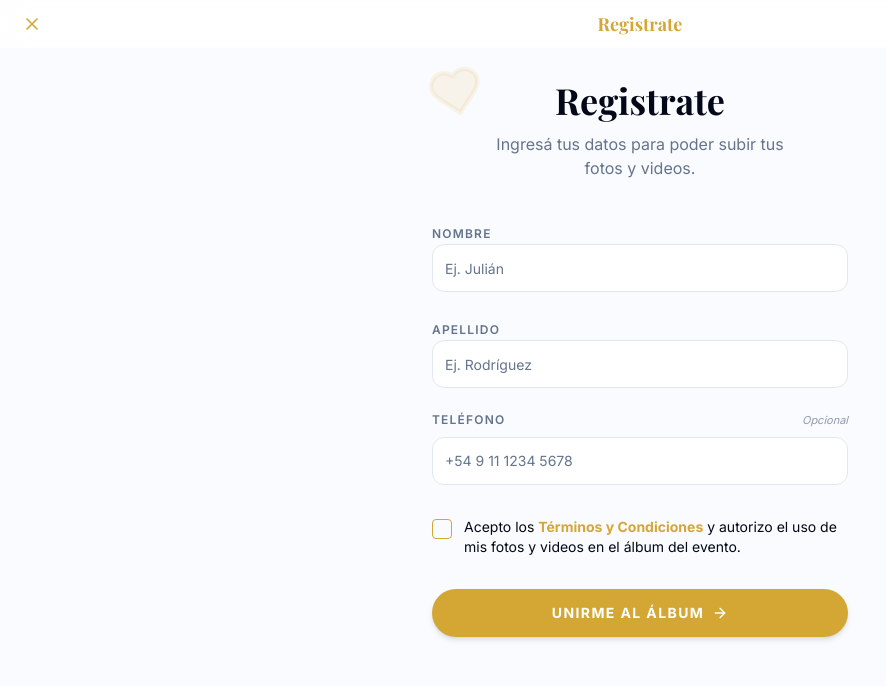
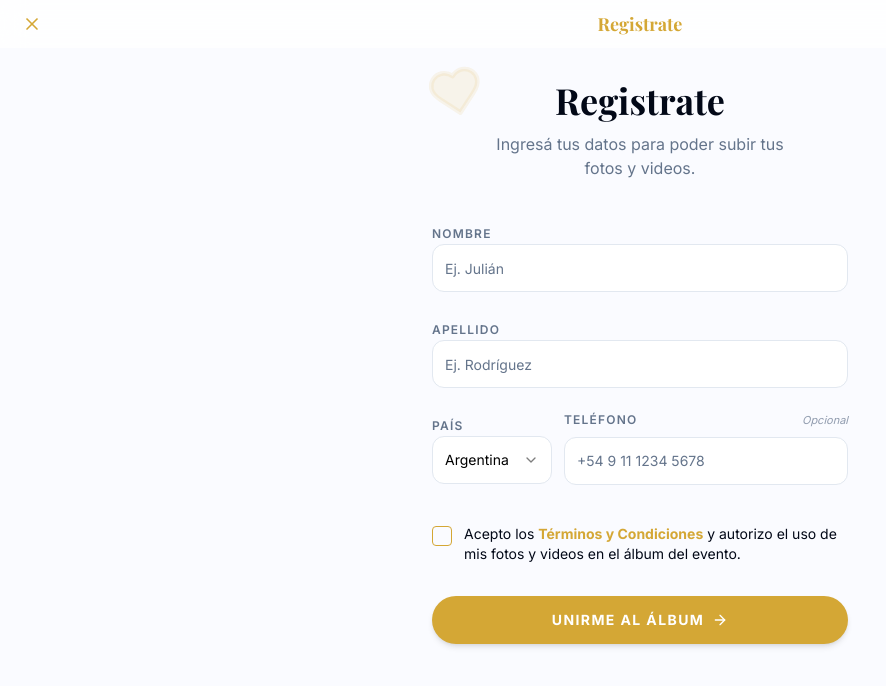
Before and after one commit to PiaAchigar/album, a Next.js app in the folder apps/web/: page /e/1/registro in a window 1280 px wide. Shown: the top 686 px of the page, without its empty margins (0-886 px from the left). Built offline with nearby package versions, Linux system fonts and the light colour scheme; a web font is replaced by a local one.

Commit message:
telefono para 3 pasises

```diff
--- a/apps/web/src/app/e/[slug]/registro/page.tsx
+++ b/apps/web/src/app/e/[slug]/registro/page.tsx
@@ -11,6 +11,13 @@ import { Button } from '@/components/ui/button'
 import { Input } from '@/components/ui/input'
 import { Checkbox } from '@/components/ui/checkbox'
 import {
+  Select,
+  SelectContent,
+  SelectItem,
+  SelectTrigger,
+  SelectValue,
+} from '@/components/ui/select'
+import {
   Form,
   FormControl,
   FormField,
@@ -19,9 +26,16 @@ import {
   FormMessage,
 } from '@/components/ui/form'
 
+const PAISES = [
+  { value: 'UY', label: 'Uruguay', placeholder: '+598 99 123 456' },
+  { value: 'AR', label: 'Argentina', placeholder: '+54 9 11 1234 5678' },
+  { value: 'PY', label: 'Paraguay', placeholder: '+595 981 123 456' },
+] as const
+
 const schema = z.object({
   nombre: z.string().min(1, 'El nombre es obligatorio').max(100),
   apellido: z.string().min(1, 'El apellido es obligatorio').max(100),
+  pais: z.enum(['UY', 'AR', 'PY']),
   telefono: z.string().max(30).optional().or(z.literal('')),
   acepto_terminos: z.literal(true, {
     errorMap: () => ({ message: 'Tenés que aceptar los Términos y Condiciones para continuar' }),
@@ -44,10 +58,15 @@ export default function RegistroPage({ params }: Props) {
     defaultValues: {
       nombre: '',
       apellido: '',
+      pais: 'AR',
       telefono: '',
       acepto_terminos: undefined as unknown as true,
     },
   })
+
+  const paisSeleccionado = form.watch('pais')
+  const placeholderTelefono =
+    PAISES.find((p) => p.value === paisSeleccionado)?.placeholder ?? PAISES[1].placeholder
 
   async function onSubmit(values: FormValues) {
     setServerError(null)
@@ -179,11 +198,39 @@ export default function RegistroPage({ params }: Props) {
               )}
             />
 
+            <div className="flex gap-3">
+              <FormField
+                control={form.control}
+                name="pais"
+                render={({ field }) => (
+                  <FormItem className="w-[7.5rem] shrink-0">
+                    <FormLabel className="text-xs font-semibold uppercase tracking-widest text-muted-foreground">
+                      País
+                    </FormLabel>
+                    <Select onValueChange={field.onChange} value={field.value}>
+                      <FormControl>
+                        <SelectTrigger className="h-12 rounded-xl">
+                          <SelectValue />
+                        </SelectTrigger>
+                      </FormControl>
+                      <SelectContent>
+                        {PAISES.map((pais) => (
+                          <SelectItem key={pais.value} value={pais.value}>
+                            {pais.label}
+                          </SelectItem>
+                        ))}
+                      </SelectContent>
+                    </Select>
+                    <FormMessage />
+                  </FormItem>
+                )}
+              />
+
               <FormField
                 control={form.control}
                 name="telefono"
                 render={({ field }) => (
-                <FormItem>
+                  <FormItem className="flex-1">
                     <div className="flex items-center justify-between">
                       <FormLabel className="text-xs font-semibold uppercase tracking-widest text-muted-foreground">
                         Teléfono
@@ -193,7 +240,7 @@ export default function RegistroPage({ params }: Props) {
                     <FormControl>
                       <Input
                         type="tel"
-                      placeholder="+54 9 11 1234 5678"
+                        placeholder={placeholderTelefono}
                         autoComplete="tel"
                         className="h-12 rounded-xl"
                         {...field}
@@ -203,6 +250,7 @@ export default function RegistroPage({ params }: Props) {
                   </FormItem>
                 )}
               />
+            </div>
 
             <FormField
               control={form.control}
```
Lines whose indentation alone changed are shown as unchanged.
